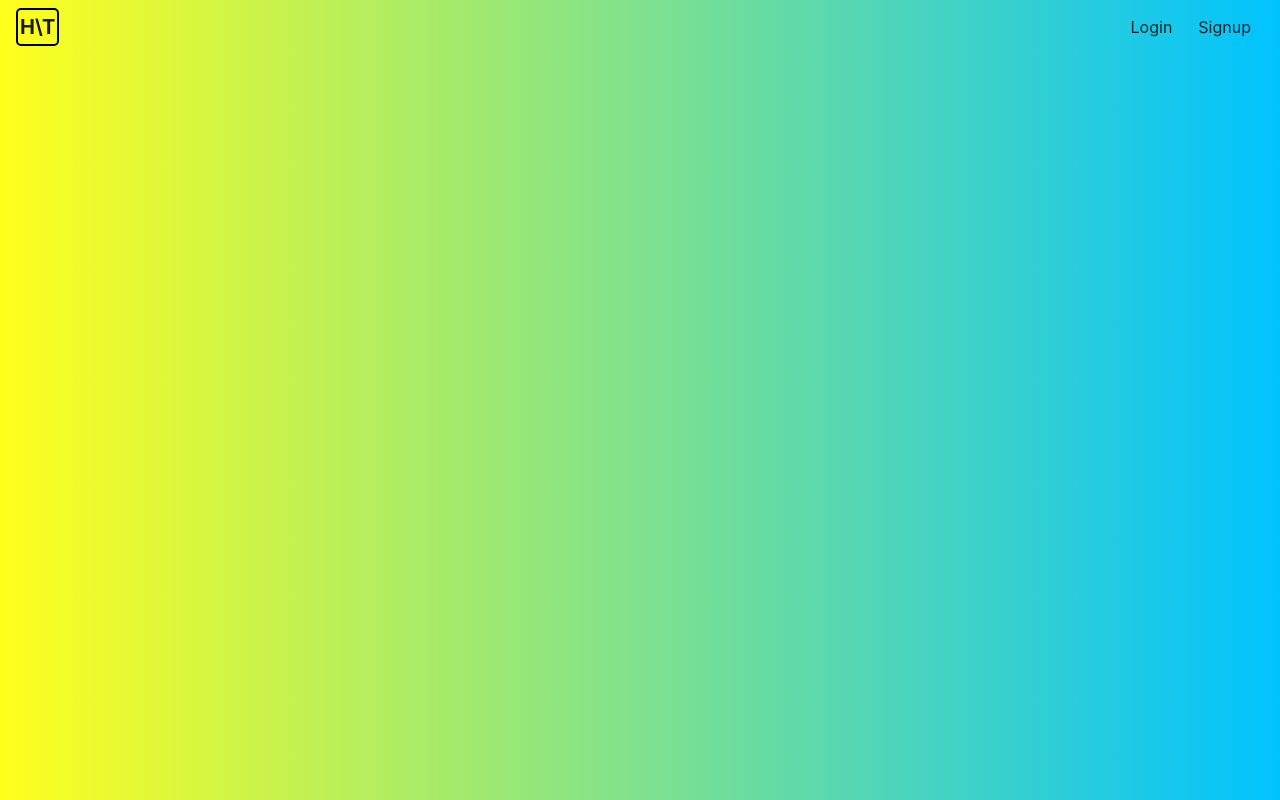
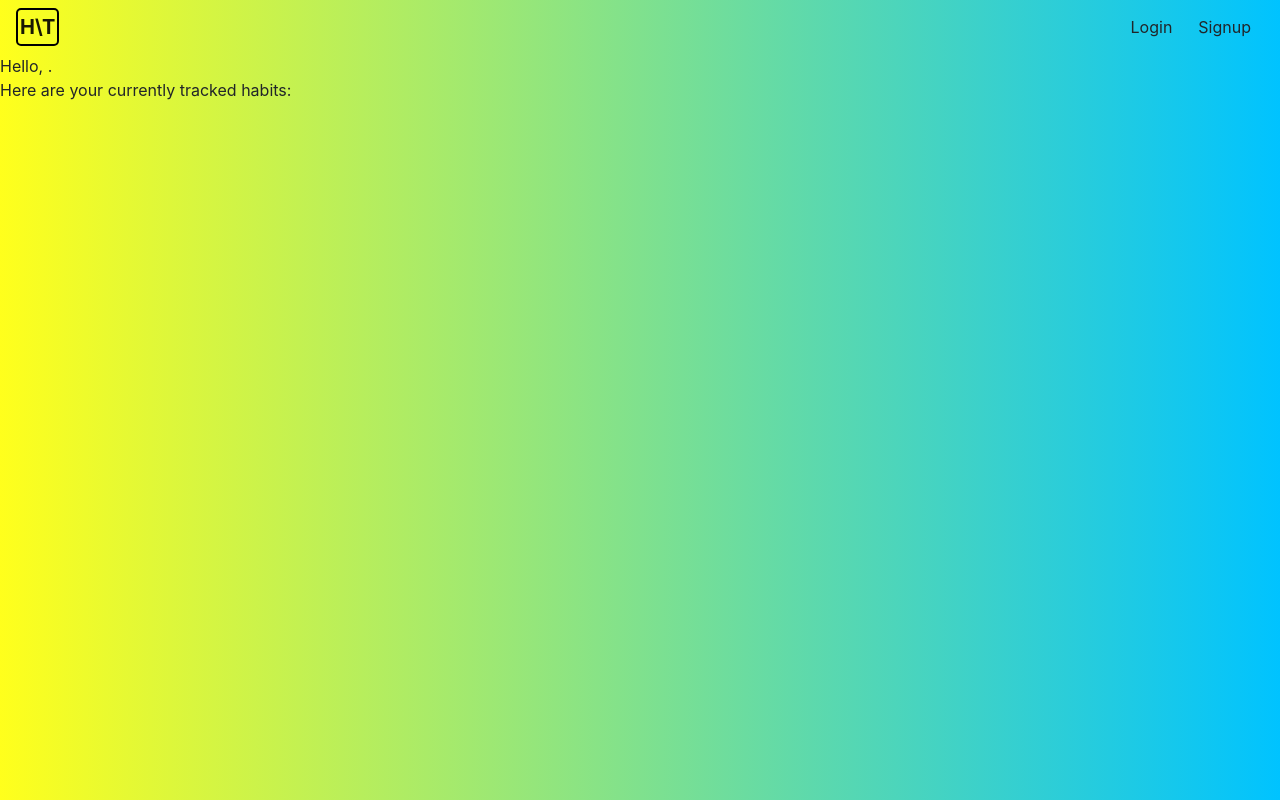
Before and after one commit to gavinoconnor/habit-trak-client, a React (Create React App) app: page /users/1 in a window 1280 px wide. Built offline with nearby package versions, Linux system fonts and the light colour scheme; no server answers.

Commit message:
add user-habit post request

```diff
--- a/src/App.js
+++ b/src/App.js
@@ -18,13 +18,14 @@ class App extends Component {
     habits: [],
     filteredHabits: [],
     filterValue: '',
-    selectedHabit: null
+    userHabits: []
   };
 
   //Check if user is logged in, fetch habits.
   componentDidMount() {
     this.loginStatus()
     this.fetchHabits()
+    this.fetchUserHabits()
   };
 
   //Fetch login status from Rails server.
@@ -82,13 +83,39 @@ class App extends Component {
     })
   }
 
+  //Fetch user habits
+  fetchUserHabits = () => {
+    axios.get('http://localhost:3001/user_habits')
+    .then(response => {
+      console.log(response)
+      this.setState({
+        userHabits: response.data.user_habits
+        })
+    })
+  };
+
   //Select a habit to add to profile
-  selectHabit = (habitID) => {
-    const foundHabit = this.state.habits.find(habit => habit.id === habitID)
-    console.log("Click", foundHabit)
+  selectHabit = (habitObj) => {
+    const foundHabit = this.state.habits.find(habit => habit.id === habitObj.id)
+    // user.habits.push(foundHabit) - Update user object with habit (need serializer)
+    // Update userHabit array:
+    const updatedHabits = [...this.state.userHabits, foundHabit]
     this.setState({
-      selectedHabit: foundHabit
+      userHabits: updatedHabits
     })
+  }
+
+  // Join habit and user in backend
+  addUserHabit = (habitObj) => {
+    axios.post('http://localhost:3001/user_habits', {
+      user_id: this.state.user.id,
+      habit_id: habitObj.id
+    })
+      .then(response => {
+        this.selectHabit(response.data.user_habit)
+        console.log("POST", response.data.user_habit)
+        console.log("User habits", this.state.userHabits)
+      })
   }
 
   render() {
@@ -104,11 +131,12 @@ class App extends Component {
           loggedInStatus={this.state.isLoggedIn}/>}
           />
 
-          <Route exact path='/users/4'
+          <Route path='/users/:id'
           render={() => <UserPage
           handleLogin={this.handleLogin}
           user={this.state.user}
-          loggedInStatus={this.state.isLoggedIn}/>}
+          loggedInStatus={this.state.isLoggedIn}
+          userHabits={this.state.userHabits}/>}
           />
 
           <Route exact path='/login'
@@ -126,7 +154,7 @@ class App extends Component {
           <Route exact path='/habits'
           render={() => <HabitsContainer
           habits={this.applyFilter()}
-          selectHabit={this.selectHabit}
+          addUserHabit={this.addUserHabit}
           setFilter={this.setFilter}
           filterValue={this.state.filterValue}/>}
           />
--- a/src/components/HabitCard.js
+++ b/src/components/HabitCard.js
@@ -3,6 +3,7 @@ import React from 'react';
 import { Button, Card, Col } from 'react-bootstrap';
 
 const HabitCard = (props) => {
+
   return (
       <Col md={4}>
       <Card id='habit-card'>
@@ -12,8 +13,8 @@ const HabitCard = (props) => {
             {props.name}
           </Card.Text>
           <Card.Footer>Category: {props.category}</Card.Footer>
-        </Card.Body>
-        <Button onClick={() => props.selectHabit(props.id)}>Add Habit</Button>
+        <Button onClick={() => props.addUserHabit(props)}>Add Habit</Button>
+      </Card.Body>
       </Card>
       </Col>
   );
--- a/src/components/Login.js
+++ b/src/components/Login.js
@@ -46,7 +46,7 @@ class Login extends Component {
 
   redirect = () => {
     //TODO direct user to profile page
-    window.location.replace('/habits')
+    window.location.replace('/users/:id')
   };
 
   handleErrors = () => {
--- a/src/components/Navtool.js
+++ b/src/components/Navtool.js
@@ -15,7 +15,7 @@ class Navtool extends Component {
       stateButton1 = <Link to='/login' className='nav-item btn'>Login</Link>
       stateButton2 = <Link to='/signup' className='nav-item btn'>Signup</Link>
     } else {
-      stateButton1 = <Link to='/habits' className='nav-item btn'>Profile</Link>
+      stateButton1 = <Link to='/users/:id' className='nav-item btn'>Profile</Link>
       stateButton2 = <Link to='/' className='nav-item btn' onClick={this.props.logOut}>Sign Out</Link>
     }
 
--- a/src/components/UserPage.js
+++ b/src/components/UserPage.js
@@ -2,9 +2,15 @@ import React from 'react';
 
 const UserPage = (props) => {
   console.log("UserPage", props)
-  return(
-    <div>
-      Hello, {props.user.username}
+  return (
+    <div className='user-container'>
+      <div>
+        Hello, {props.user.username}.
+      </div>
+      <div>
+        Here are your currently tracked habits:
+        {/* {props.userHabits[0].name} */}
+      </div>
     </div>
   );
 };
--- a/src/containers/HabitsContainer.js
+++ b/src/containers/HabitsContainer.js
@@ -16,7 +16,7 @@ class HabitsContainer extends Component {
     //Map through data, return as Habit Cards
     let habitList = (
       this.props.habits.map(habit => {
-        return <HabitCard key={habit.id} {...habit} selectHabit={this.props.selectHabit}/>
+        return <HabitCard key={habit.id} {...habit} addUserHabit={this.props.addUserHabit}/>
       })
     );
 
```
